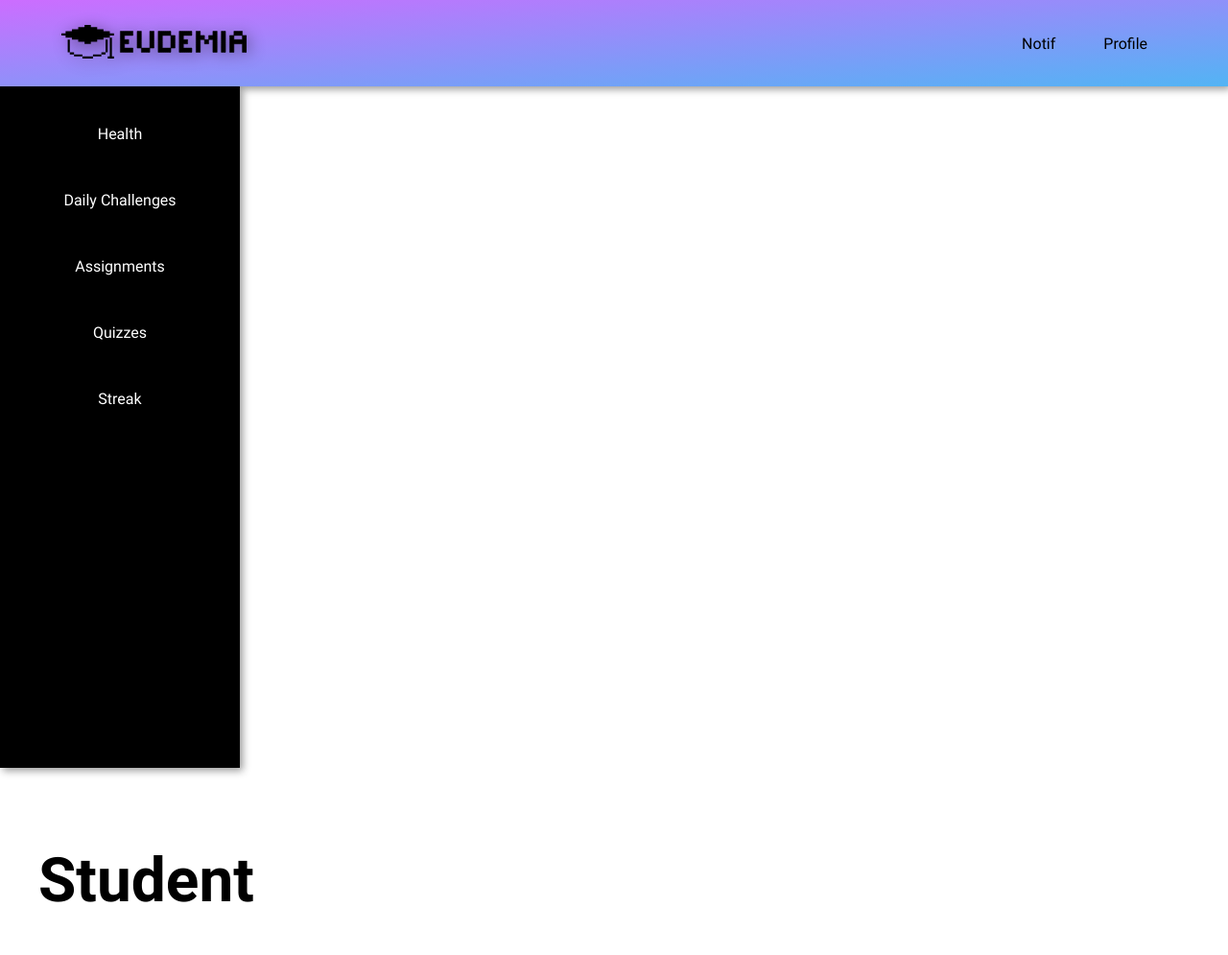
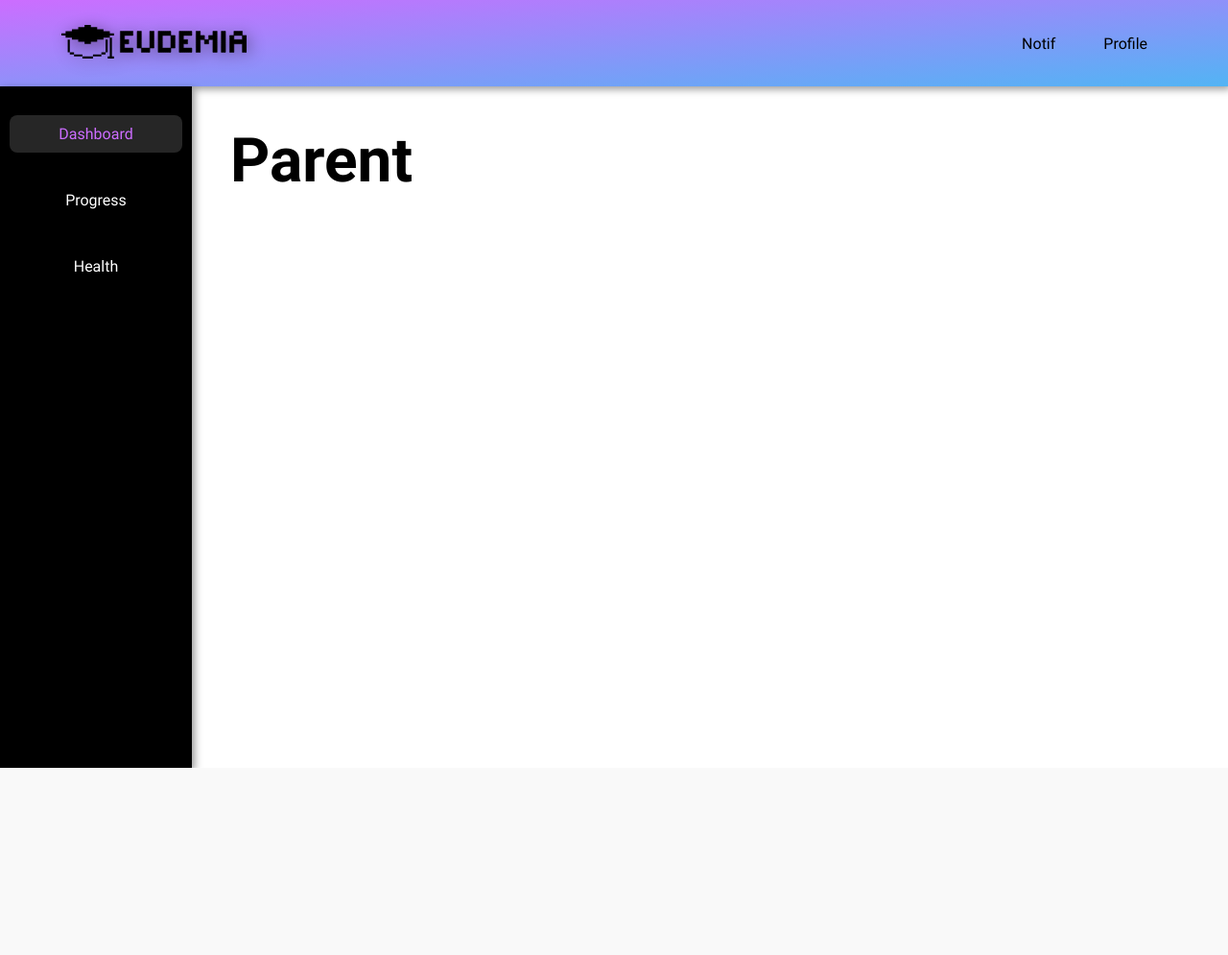
Before and after one commit to SamriddhaPathak/eudemia, a Django app: page /dashboard/ in a window 1280 px wide. Shown: the whole page at 96% size. After the commit the page ends 800 px from the top, so only its background shows below. Run offline with Django 5.2, Linux system fonts and the light colour scheme.

Commit message:
add dashboard ui

```diff
--- a/main/static/main/styles/dashboard.css
+++ b/main/static/main/styles/dashboard.css
@@ -2,8 +2,13 @@
     border: none;
 }
 
+.content {
+    margin-left: var(--sidebar-width);
+}
+
 .sidebar {
-    width: 250px;
+    position: absolute;
+    width: var(--sidebar-width);
     padding-top: 15px;
     height: calc(100vh - var(--topbar-height));
     background-color: black;
@@ -24,5 +29,10 @@
 }
 
 .sidebar a:hover {
-    background-color: rgba(255, 255, 255, 0.2);
+    background-color: rgba(255, 255, 255, 0.15);
 }
+
+.selected {
+    background-color: rgba(255, 255, 255, 0.15);
+    color: var(--accent1) !important;
+}
--- a/main/templates/main/dashboard.html
+++ /dev/null
@@ -1,27 +0,0 @@
-{% extends "base.html" %}
-{% load static %}
-
-{% block links %}
-    <link rel="stylesheet" href="{% static "main/styles/dashboard.css" %}">
-{% endblock links %}
-
-{% block homelink %}
-    {% url "dashboard" %}
-{% endblock homelink %}
-
-{% block navbar %}
-    <div class="navbar">
-        <a href="javascript:void(0)">Notif</a>
-        <a class="profile" href="">Profile</a>
-    </div>
-{% endblock navbar %}
-
-{% block content %}
-    {% if usertype == "student" %}
-        {% include "main/include/student.html" %}
-    {% elif usertype == "teacher" %}
-        {% include "main/include/teacher.html" %}
-    {% else %}
-        {% include "main/include/parent.html" %}
-    {% endif %}
-{% endblock content %}
--- /dev/null
+++ b/main/templates/main/dashboard_base.html
@@ -0,0 +1,20 @@
+{% extends "base.html" %}
+{% load static %}
+
+{% block links %}
+    <link rel="stylesheet" href="{% static "main/styles/dashboard.css" %}">
+{% endblock links %}
+
+{% block navbar %}
+    <div class="navbar">
+        <a href="javascript:void(0)">Notif</a>
+        <a class="profile" href="">Profile</a>
+    </div>
+{% endblock navbar %}
+
+{% block sidebar %}
+    <nav class="sidebar shadow">
+        {% block sidebar_list %}
+        {% endblock sidebar_list %}
+    </nav>
+{% endblock sidebar %}
--- a/main/templates/main/include/parent.html
+++ /dev/null
@@ -1 +0,0 @@
-<h1>Parent</h1>
--- a/main/templates/main/include/student.html
+++ /dev/null
@@ -1,13 +0,0 @@
-{% block sidebar %}
-<nav class="sidebar shadow">
-    <a href="">Health</a>
-    <a href="">Daily Challenges</a>
-    <a href="">Assignments</a>
-    <a href="">Quizzes</a>
-    <a href="">Streak</a>
-</nav>
-{% endblock sidebar %}
-
-{% block content %}
-    <h1>Student</h1>
-{% endblock content %}
--- a/main/templates/main/include/teacher.html
+++ /dev/null
@@ -1 +0,0 @@
-<h1>Teacher</h1>
--- /dev/null
+++ b/main/templates/main/parent/dashboard.html
@@ -0,0 +1,11 @@
+{% extends "main/dashboard_base.html" %}
+
+{% block sidebar_list %}
+    <a class="selected" href="{% url "dashboard" %}">Dashboard</a>
+    <a href="{% url "dashboard_category" "progress" %}">Progress</a>
+    <a href="{% url "dashboard_category" "health" %}">Health</a>
+{% endblock sidebar_list %}
+
+{% block content %}
+    <h1>Parent</h1>
+{% endblock content %}
--- a/main/urls.py
+++ b/main/urls.py
@@ -4,4 +4,5 @@ from . import views
 urlpatterns = [
     path("", views.index, name="index"),
     path("dashboard/", views.dashboard_view, name="dashboard"),
+    path("dashboard/<str:category>/", views.dashboard_category_view, name="dashboard_category"),
 ]
--- a/main/views.py
+++ b/main/views.py
@@ -7,7 +7,19 @@ def index(request):
     return render(request, "main/index.html")
 
 def dashboard_view(request):
-    context = {
-        'usertype': 'student',
+    usertype = "parent"
+    usertype_template_map = {
+        "student": "main/student/dashboard.html",
+        "parent": "main/parent/dashboard.html",
+        "teacher": "main/teacher/dashboard.html",
     }
-    return render(request, "main/dashboard.html", context)
+    return render(request, usertype_template_map.get(usertype))
+
+def dashboard_category_view(request, category):
+    usertype = "parent"
+    usertype_template_map = {
+        "student": f"main/student/{category}.html",
+        "parent": f"main/parent/{category}.html",
+        "teacher": f"main/teacher/{category}.html",
+    }
+    return render(request, usertype_template_map.get(usertype))
--- a/static/styles/style.css
+++ b/static/styles/style.css
@@ -6,6 +6,7 @@
     --darkblue: #474075;
     --blue: #8098f7;
     --topbar-height: 90px;
+    --sidebar-width: 200px;
 }
 
 * {
@@ -28,6 +29,10 @@
 @font-face {
     font-family: 'Tiny5';
     src: url("../fonts/tiny5/Tiny5-Regular.ttf");
+}
+
+body {
+    margin-top: var(--topbar-height);
 }
 
 /***** NAVBAR *****/
@@ -164,7 +169,6 @@
 /***** HOMEPAGE *****/
 
 .content {
-    margin-top: var(--topbar-height);
     display: flex;
     flex-direction: column;
     gap: 40px;
--- a/templates/base.html
+++ b/templates/base.html
@@ -11,7 +11,7 @@
 </head>
 <body>
     <div class="topbar shadow">
-        <a href={% block homelink %}"{% url "index" %}"{% endblock homelink %}><img class="logo" src="{% static "images/logo.svg" %}" alt="Logo"></a>
+        <a href="{% url "index" %}"><img class="logo" src="{% static "images/logo.svg" %}" alt="Logo"></a>
         {% block navbar %}
         {% endblock %}
     </div>
```
Also changed, not shown: main/templates/main/parent/health.html (added, +11 -0 lines), main/templates/main/parent/progress.html (added, +11 -0 lines), main/templates/main/student/dashboard.html (added, +13 -0 lines), main/templates/main/teacher/dashboard.html (added, +12 -0 lines).
